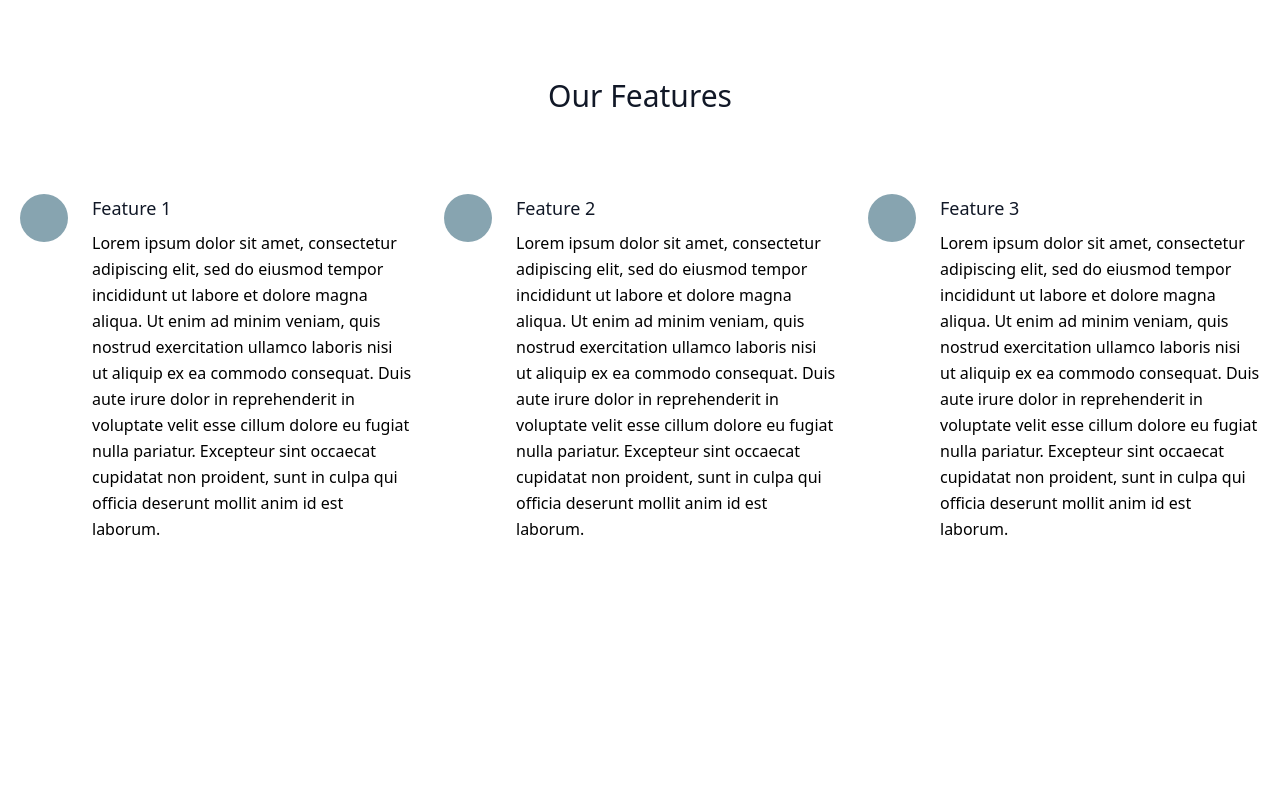
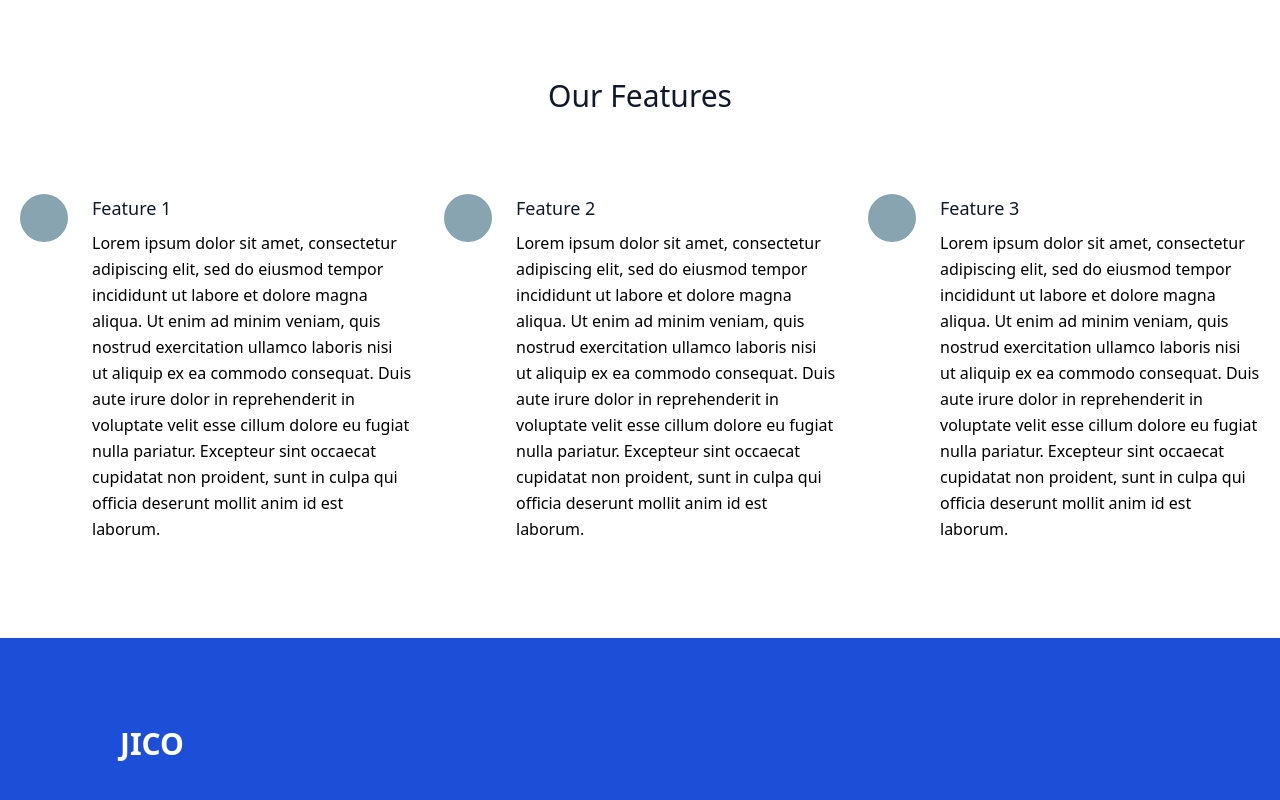
Before and after one commit to loutusz/CapstoneProject, a Next.js app: page / in a window 1280 px wide. Shown: the part 736-1536 px from the top of the page. Before the commit the page ends 1374 px from the top, so only its background shows below. Built offline with nearby package versions, Linux system fonts and the light colour scheme.

Commit message:
Add Footer

```diff
--- /dev/null
+++ b/components/footer.js
@@ -0,0 +1,10 @@
+import React from "react";
+
+export default function Footer (){
+    return (
+        <footer className="bg-blue-700 py-8 px-6 flex justify-between items-center">
+            <div className="text-white py-14 px-14 pl-24 ">
+                <h2 className="text-3xl font-bold">JICO</h2>
+            </div>
+        </footer>
+    )}
--- a/pages/index.js
+++ b/pages/index.js
@@ -4,6 +4,7 @@ import {FaDiscord} from 'react-icons/fa'
 import { useRouter } from "next/router";
 import Content from "@/components/content";
 import Features from "@/components/feature";
+import Footer from "@/components/footer";
 
 export default function Home() {
   <div>
@@ -17,6 +18,7 @@ export default function Home() {
       {/* <FaDiscord/> */}
       <Content/>
       <Features/>
+      <Footer/>
     </div>
   )
 }
--- a/pages/registerPage.js
+++ b/pages/registerPage.js
@@ -35,7 +35,6 @@ export default function RegisterPage() {
 
       return (
         <div className="flex flex-col justify-center items-center py-2 h-screen bg-slate-200">
-
           <form onSubmit={handleSubmit} className="flex flex-col items-center justify-center w-full flex-1 px-35 py-15 text-center" >
             <div className="flex flex-col items-center justify-center w-full flex-1 px-35 py-15 text-center">
               <div className=" bg-gray-50  rounded-2xl flex w-2/3 max-w-4xl shadow-2xl">
```
